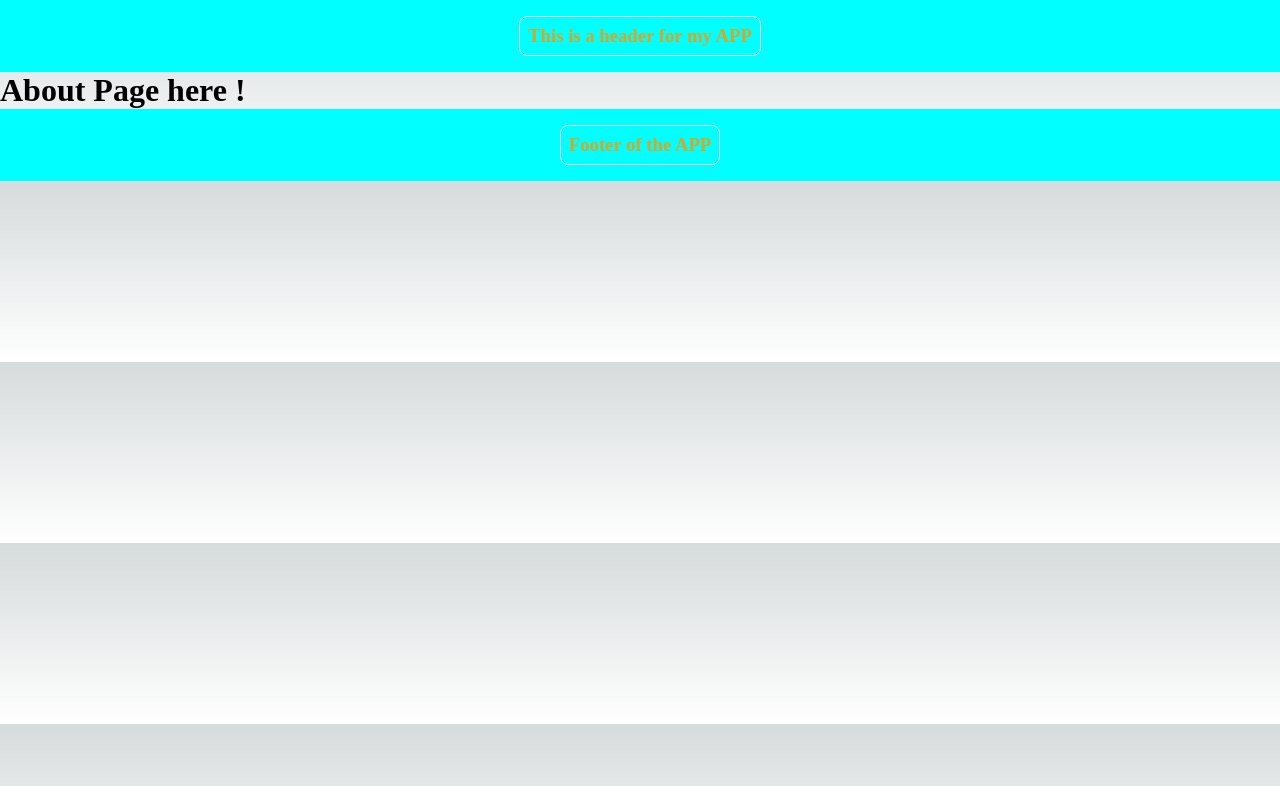
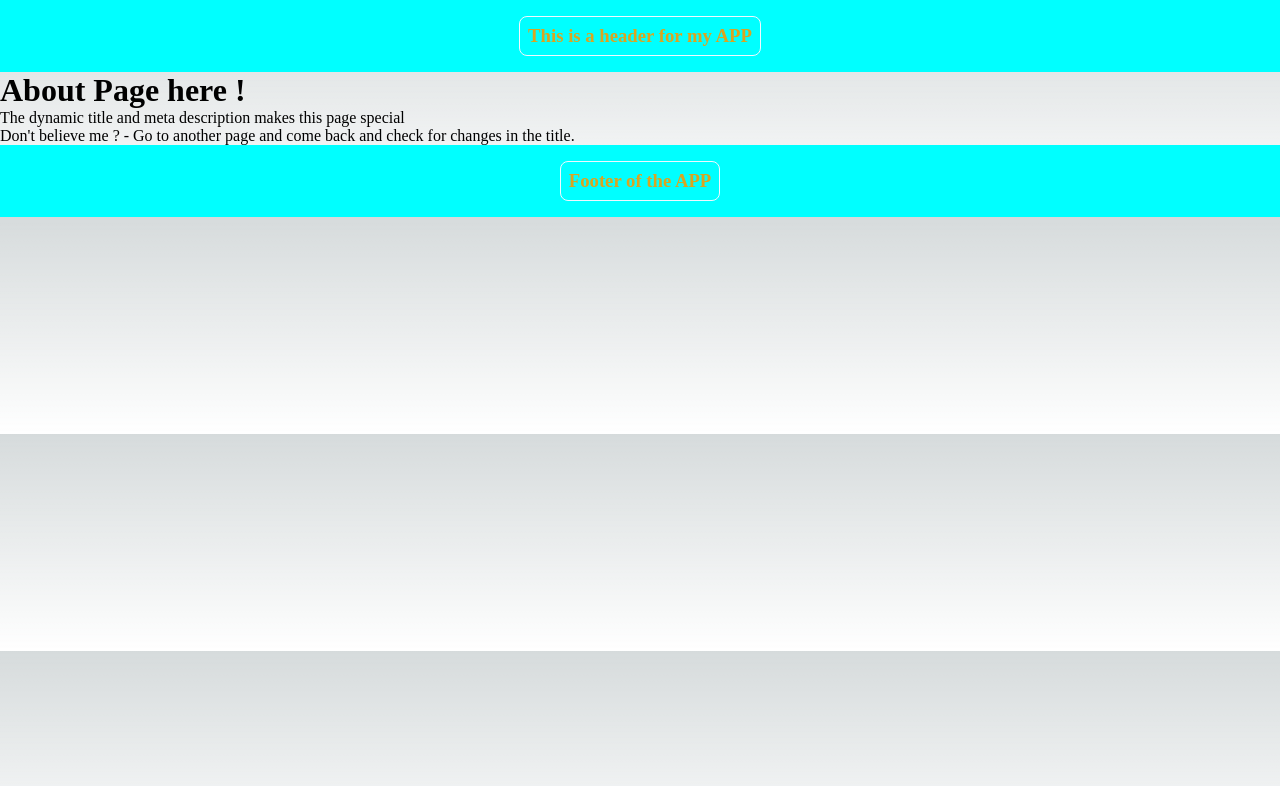
Before and after one commit to azeek21/Next-Notes, a Next.js app: page /about in a window 1280 px wide. Shown: the top 786 px of the page. Built offline with nearby package versions, Linux system fonts and the light colour scheme.

Commit message:
misc: Head component, dynamic description and titles, SEO optimization

```diff
--- a/src/pages/_app.tsx
+++ b/src/pages/_app.tsx
@@ -3,6 +3,7 @@ import Header from '@/components/header/header'
 import '../styles/globals.css'
 import type { AppProps } from 'next/app'
 import {ThemeProvider} from 'styled-components'
+import Head from 'next/head'
 
 const theme = {
   colors: {
@@ -19,6 +20,10 @@ export default function App({ Component, pageProps }: any) {
 
   return (
     <ThemeProvider theme={theme}>
+      <Head>
+        <title>Learning NextJs</title>
+        <meta name="description" content='All my walkthrough learning NextJs is here. Learn nextJs. NextJs walktrhough.' />
+      </Head>
       <Header />
       <Component {...pageProps} />
       <Footer />
--- a/src/pages/about.tsx
+++ b/src/pages/about.tsx
@@ -1,5 +1,15 @@
+import Head from "next/head"
+
 export default function About() {
     return (
+        <>
+        <Head>
+            <title>About my app</title>
+            <meta name="description" content="This page is great for SEO and has dynamic title and head" />
+        </Head>
         <h1>About Page here !</h1>
+        <p>The dynamic title and meta description makes this page special</p>
+        <p>Don't believe me ? - Go to another page and come back and check for changes in the title.</p>
+        </>
     )
 }
```
Also changed, not shown: src/pages/README.md.
